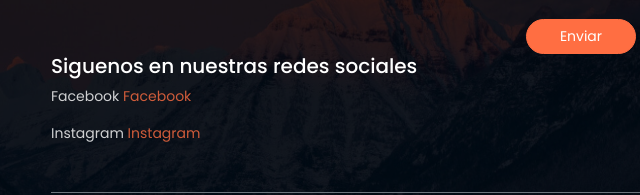
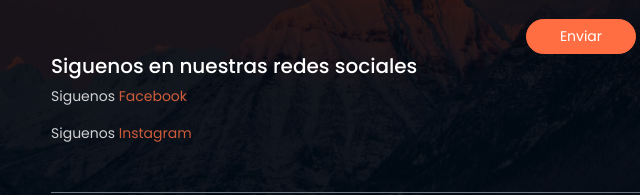
Before and after one commit to Tanya11/PaginaHotel, a plain HTML site: page index.html in a window 1280 px wide. Shown: the part 4700-4895 px from the top of the page, 34-674 px from the left. Drawn offline with Linux system fonts and the light colour scheme.

Commit message:
Update index.html
fb e ig

```diff
--- a/index.html
+++ b/index.html
@@ -472,8 +472,8 @@
                      </div>
             </div>
             <h5>Siguenos en nuestras redes sociales</h5>
-            <p>Facebook  <a href="https://www.facebook.com/hoteles.correo">Facebook</a></p>
-            <p>Instagram  <a href="https://www.instagram.com/hotel_playaencantada24/?igsh=bHd2d3hpZ283aWM1">Instagram</a></p>
+            <p>Siguenos  <a href="https://www.facebook.com/hoteles.correo">Facebook</a></p>
+            <p>Siguenos  <a href="https://www.instagram.com/hotel_playaencantada24/">Instagram</a></p>
 
             <!-- Page Footer -->
             <footer class="mt-5 py-4 border-top border-secondary">
```
